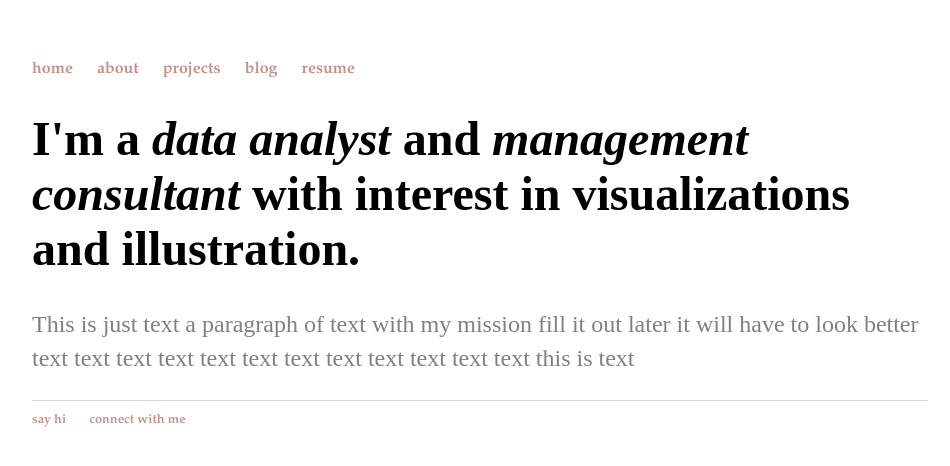
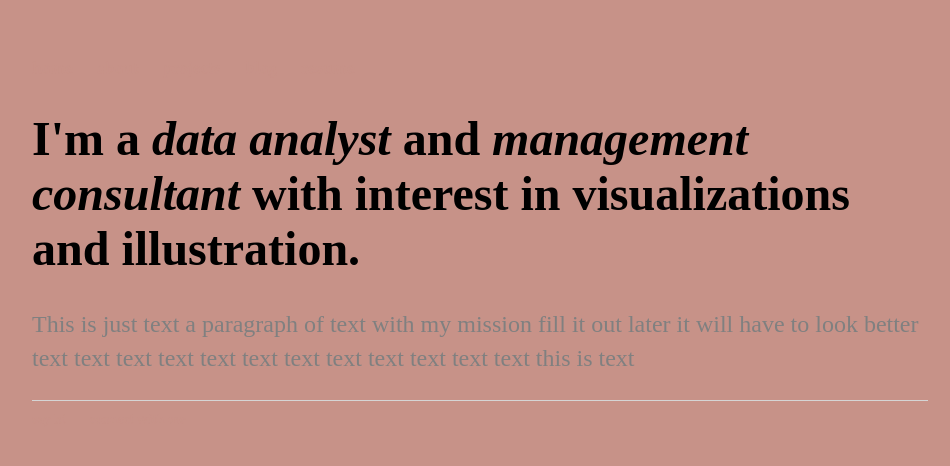
Before and after one commit to amanda-t2/amanda-t2.github.io, a Jekyll site: the page built from index.html, in a window 1280 px wide. Shown: the top 466 px of the page, without its empty margins (160-1110 px from the left). Built offline with Jekyll 4.4.1, drawn with Linux system fonts in a browser that asks for light colours.

Commit message:
Update main.css

```diff
--- a/css/main.css
+++ b/css/main.css
@@ -1,8 +1,8 @@
-{background-color: #c79288;}
 
 body {
     margin: 60px auto;
     width: 70%;
+    background-color: #c79288;
 }
 nav ul, footer ul {
     font-family: "Palatino Linotype", "Book Antiqua", Palatino, serif;
```
